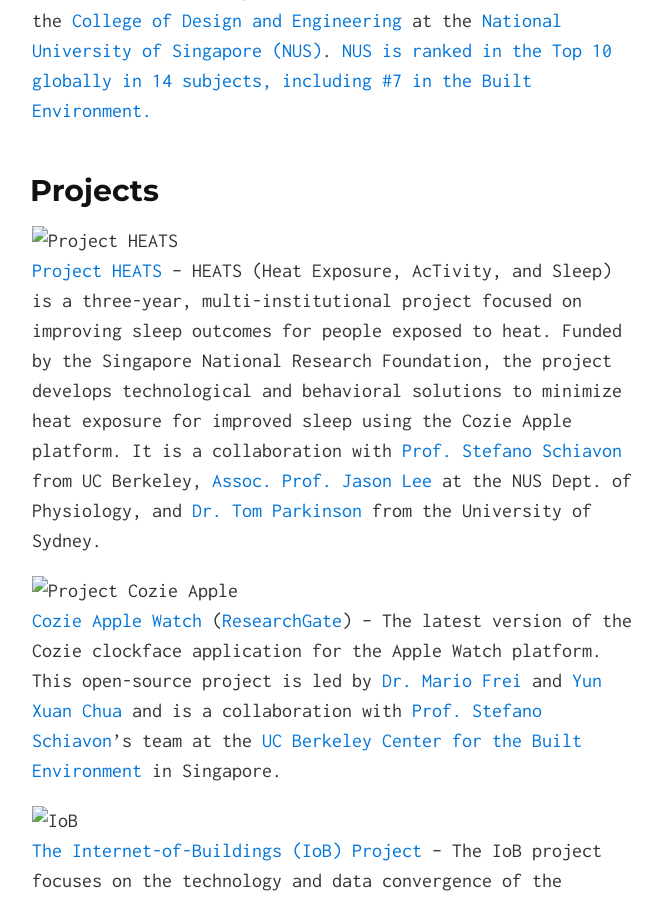
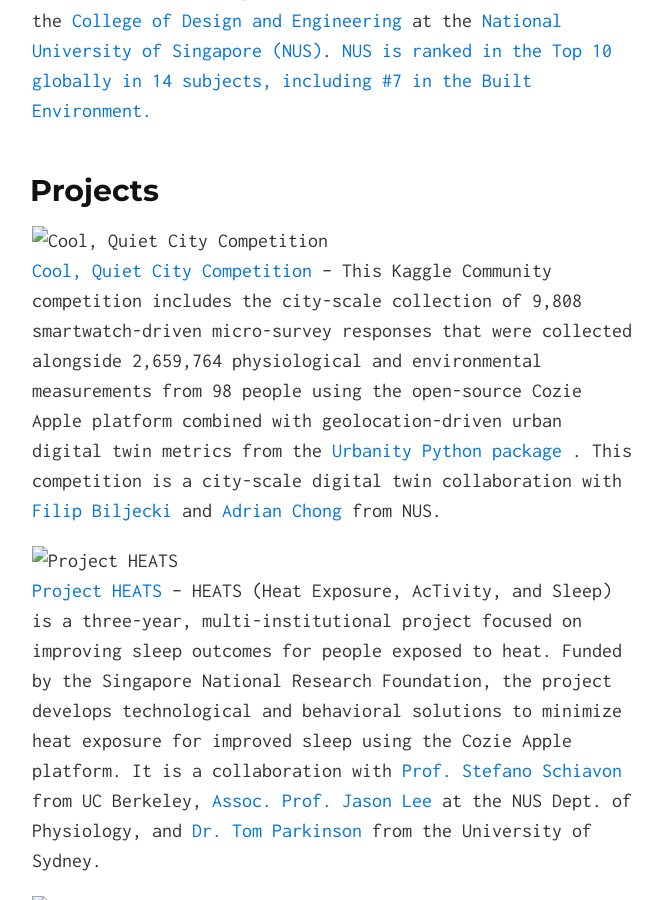
Before and after one commit to buds-lab/buds-lab.github.io, a Jekyll site: the page built from index.md, in a window 1280 px wide and 900 px high, scrolled down 504 px. Shown: the whole window, without its empty margins (308-971 px from the left). Built offline with Jekyll 4.4.1, drawn with Linux system fonts in a browser that asks for light colours.

Commit message:
add cool quiet city competition

```diff
--- a/index.md
+++ b/index.md
@@ -22,6 +22,9 @@ BUDS Lab is in the [Department of the Built Environment](https://cde.nus.edu.sg/
 <!-- DT project -->
 
 <!-- adrian's mixed mode project -->
+
+![Cool, Quiet City Competition](buds-lab.github.io/coolquietcitycompetition.png)
+[Cool, Quiet City Competition](https://www.kaggle.com/competitions/cool-quiet-city-competition/overview){:target="_blank"} -- This Kaggle Community competition includes the city-scale collection of 9,808 smartwatch-driven micro-survey responses that were collected alongside 2,659,764 physiological and environmental measurements from 98 people using the open-source Cozie Apple platform combined with geolocation-driven urban digital twin metrics from the [ Urbanity Python package](https://github.com/winstonyym/urbanity){:target="_blank"} . This competition is a city-scale digital twin collaboration with [Filip Biljecki](https://ual.sg){:target="_blank"} and [Adrian Chong](https://ideaslab.io){:target="_blank"} from NUS.
 
 ![Project HEATS](buds-lab.github.io/project_heats_logo.jpeg)
 [Project HEATS](https://www.linkedin.com/company/project-heats/){:target="_blank"} -- HEATS (Heat Exposure, AcTivity, and Sleep) is a three-year, multi-institutional project focused on improving sleep outcomes for people exposed to heat. Funded by the Singapore National Research Foundation, the project develops technological and behavioral solutions to minimize heat exposure for improved sleep using the Cozie Apple platform. It is a collaboration with [Prof. Stefano Schiavon](https://ced.berkeley.edu/ced/faculty-staff/stefano-schiavon){:target="_blank"} from UC Berkeley, [Assoc. Prof. Jason Lee](https://medicine.nus.edu.sg/phys/research/research-programs/human-potential/jason-kai-wei-lee/){:target="_blank"} at the NUS Dept. of Physiology, and [Dr. Tom Parkinson](https://www.sydney.edu.au/architecture/about/our-people/academic-staff/thomas-parkinson.html){:target="_blank"} from the University of Sydney.
```
